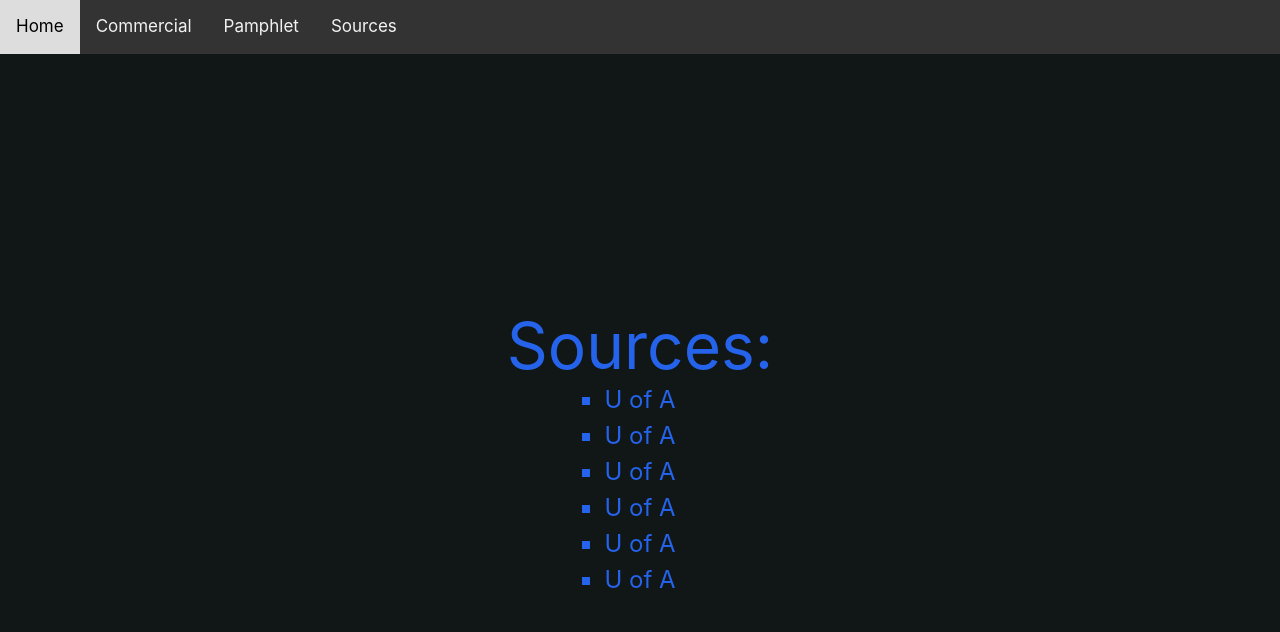
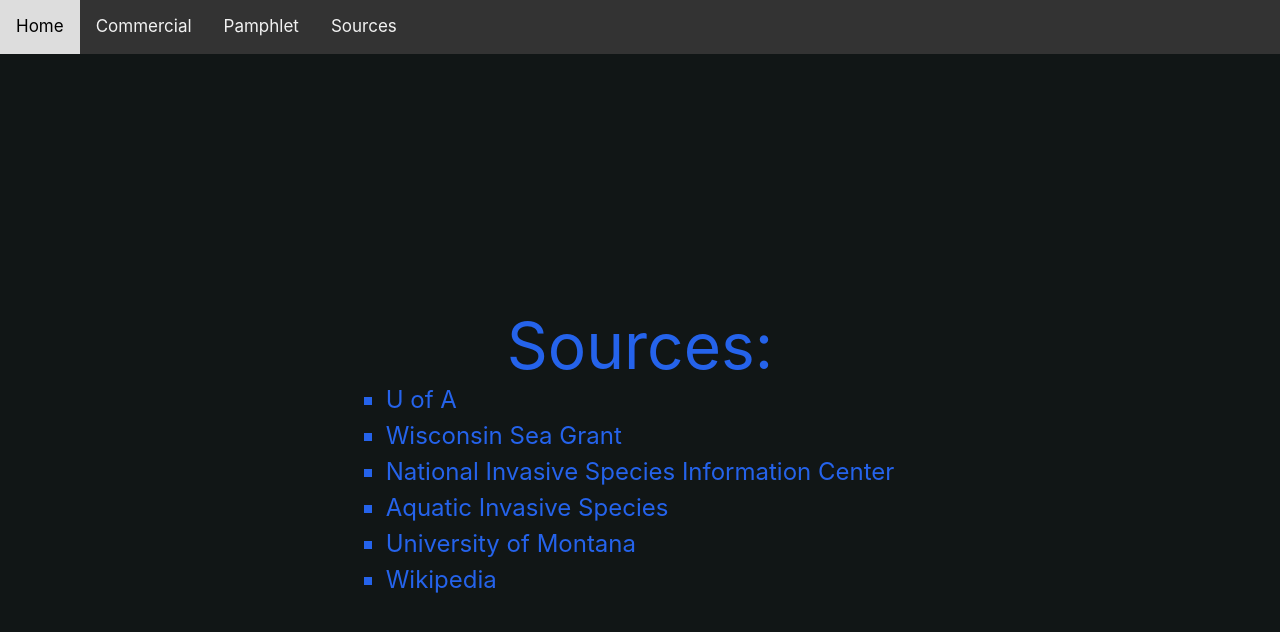
Before and after one commit to Thetoyking91/quagga-mussels, a Next.js app: page /sources in a window 1280 px wide. Shown: the top 632 px of the page. Built offline with nearby package versions, Linux system fonts and the light colour scheme.

Commit message:
Update sources.js

```diff
--- a/pages/sources.js
+++ b/pages/sources.js
@@ -15,19 +15,19 @@
        <a href="https://extension.arizona.edu/sites/extension.arizona.edu/files/pubs/az1481e.pdf" passHref={true}> <p> U of A </p> </a>
     </li>
     <li>
-      <a href="https://extension.arizona.edu/sites/extension.arizona.edu/files/pubs/az1481e.pdf" passHref={true}> <p> U of A </p> </a>
+      <a href="https://extension.arizona.edu/sites/extension.arizona.edu/files/pubs/az1481e.pdf" passHref={true}> <p> Wisconsin Sea Grant </p> </a>
     </li>
     <li>
-      <a href="https://extension.arizona.edu/sites/extension.arizona.edu/files/pubs/az1481e.pdf" passHref={true}> <p> U of A </p> </a>
+      <a href="https://extension.arizona.edu/sites/extension.arizona.edu/files/pubs/az1481e.pdf" passHref={true}> <p> National Invasive Species Information Center </p> </a>
     </li>
     <li>
-      <a href="https://extension.arizona.edu/sites/extension.arizona.edu/files/pubs/az1481e.pdf" passHref={true}> <p> U of A </p> </a>
+      <a href="https://extension.arizona.edu/sites/extension.arizona.edu/files/pubs/az1481e.pdf" passHref={true}> <p> Aquatic Invasive Species </p> </a>
     </li>
     <li>
-      <a href="https://extension.arizona.edu/sites/extension.arizona.edu/files/pubs/az1481e.pdf" passHref={true}> <p> U of A </p> </a>
+      <a href="https://extension.arizona.edu/sites/extension.arizona.edu/files/pubs/az1481e.pdf" passHref={true}> <p> University of Montana </p> </a>
     </li>
     <li>
-      <a href="https://extension.arizona.edu/sites/extension.arizona.edu/files/pubs/az1481e.pdf" passHref={true}> <p> U of A </p> </a>
+      <a href="https://extension.arizona.edu/sites/extension.arizona.edu/files/pubs/az1481e.pdf" passHref={true}> <p> Wikipedia </p> </a>
     </li>
     </ul>
       </Template>
```
